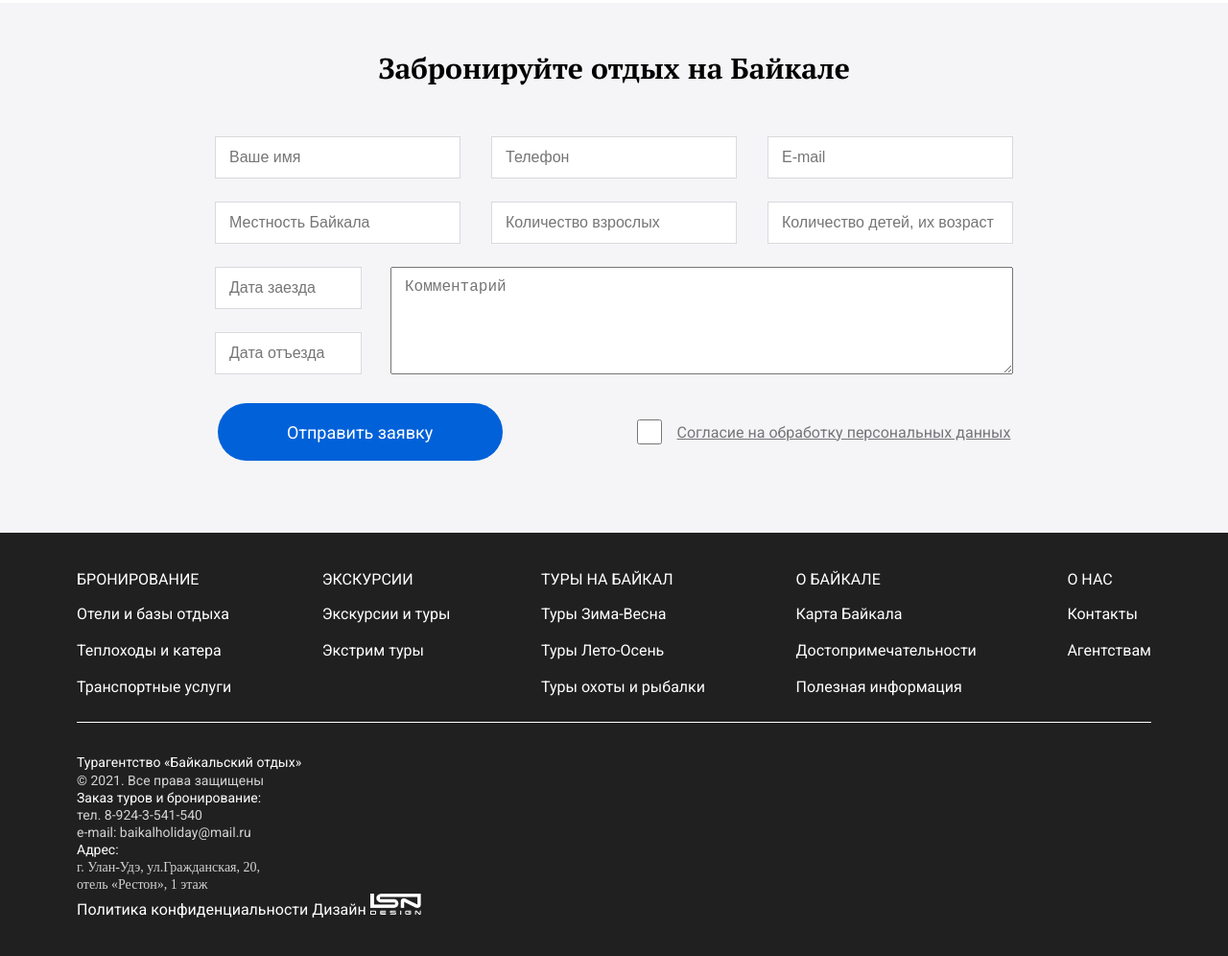
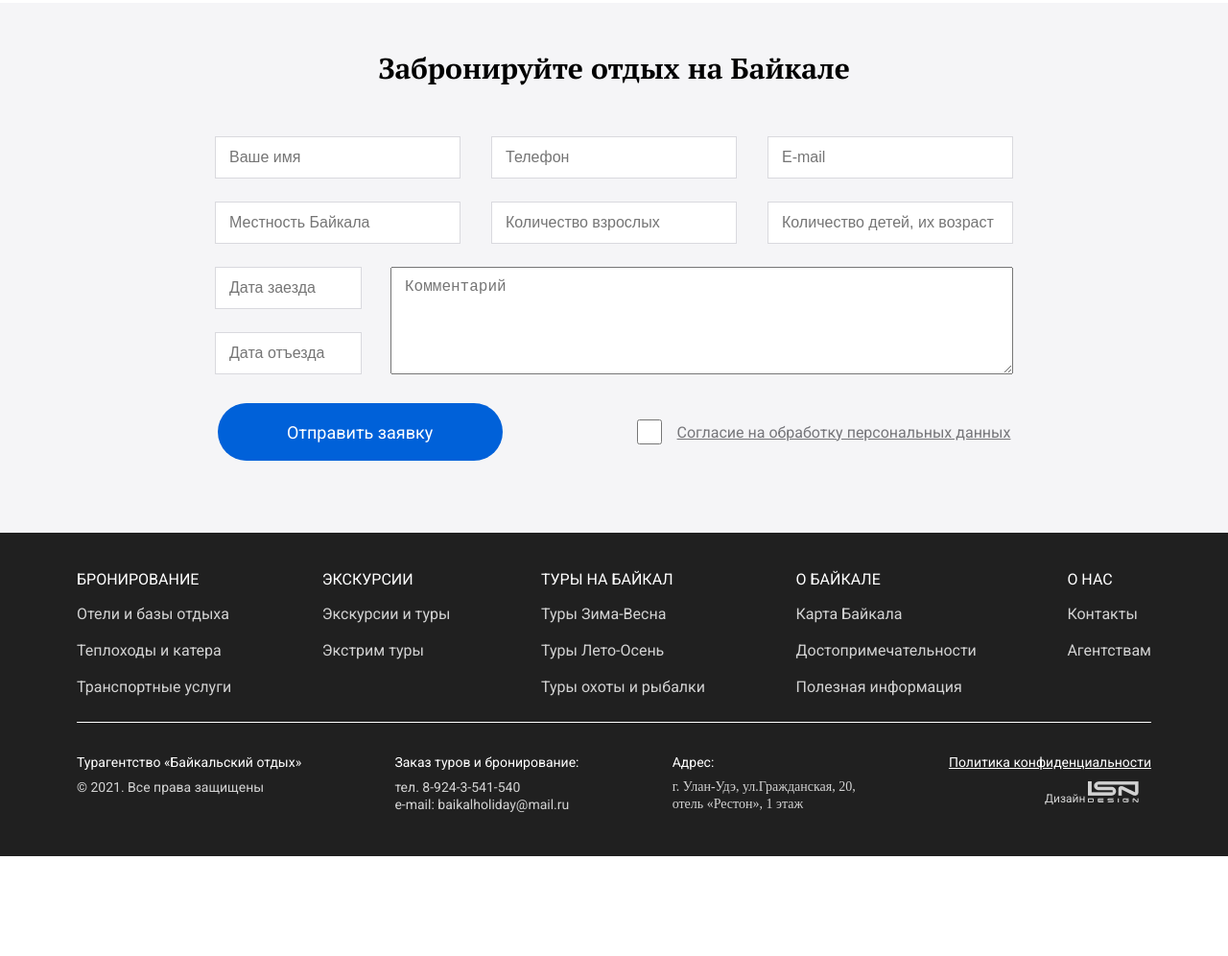
Before and after one commit to AlexForber/baikal, a website: page src/index.html in a window 1280 px wide. Shown: the part 6830-7826 px from the top of the page at 96% size. After the commit the page ends 7722 px from the top, so only its background shows below. Drawn offline with nearby package versions, Linux system fonts and the light colour scheme; files that its build step writes are made by us from their sources; files whose address does not match are found by name.

Commit message:
add style footer

```diff
--- a/src/assets/scss/components/_footer.scss
+++ b/src/assets/scss/components/_footer.scss
@@ -22,6 +22,7 @@
         &-link{
             font-size: 16px;
             margin-top: 17px;
+            opacity: 0.8;
 
         }
 
@@ -35,7 +36,17 @@
     }
 
     &__bottom{
+        display: flex;
+        justify-content: space-between;
+        align-items: baseline;
+
         padding: 32px 0 45px;
+
+        &-block:last-child {
+            display: flex;
+            flex-direction: column;
+        }
+
 
         &-title{
             font-family: 'Roboto', sans-serif;
@@ -50,6 +61,24 @@
             font-size: 14px;
             line-height: 130%;
             opacity: 0.8;
+            margin-top: 7px;
+        }
+
+        &-link{
+            font-size: 14px;
+            text-decoration: underline;
+        }
+
+        &-link:last-child{
+            opacity: 0.8;
+            font-size: 12px;
+            text-decoration: none;
+            margin: 12px 0 0 100px;
+
+        }
+
+        &-logo{
+            margin-right: 14px;
         }
     }
 }
```
Also changed, not shown: dist/assets/css/style.css, dist/assets/css/style.min.css, 1 other file.
